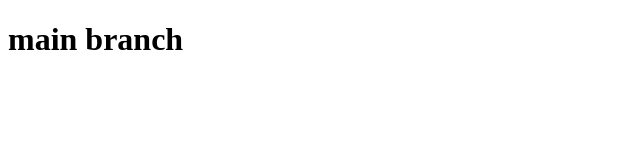
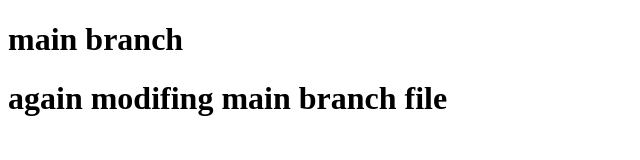
Before and after one commit to tejaswini15-github/git-task-3, a plain HTML site: page index.html in a window 1280 px wide. Shown: the whole page, without its empty margins (0-640 px from the left). Drawn offline with Linux system fonts and the light colour scheme.

Commit message:
again modifying main branch

```diff
--- a/index.html
+++ b/index.html
@@ -7,5 +7,6 @@
 </head>
 <body>
     <h1>main branch </h1>
+    <h1>again modifing main branch file</h1>
 </body>
 </html>
```
